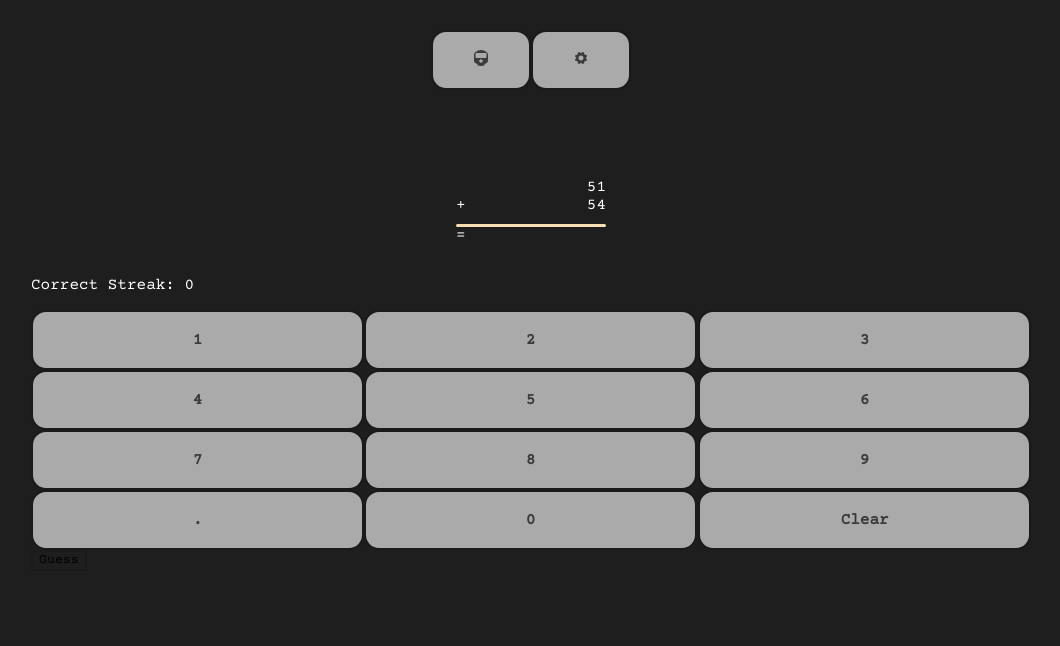
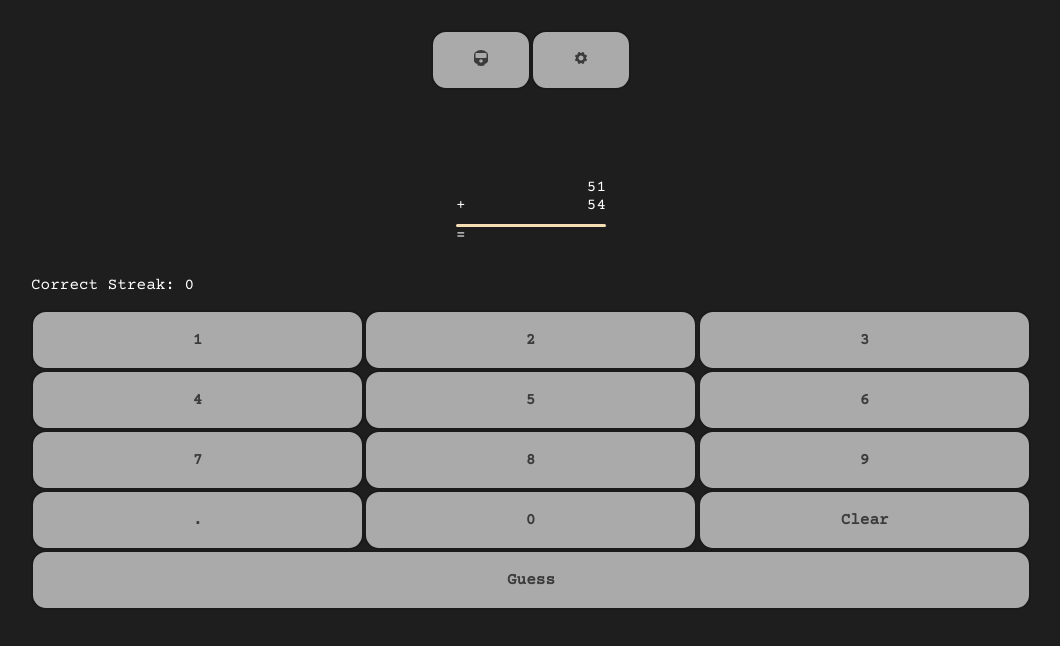
Before and after one commit to maxwelldinsmore/numbertrain, a React (Create React App) app: page / in a window 1280 px wide. Shown: the top 646 px of the page, without its empty margins (109-1169 px from the left). Built offline with nearby package versions, Linux system fonts and the light colour scheme.

Commit message:
Cleaned up css for guessing buttons

```diff
--- a/src/routes/App.css
+++ b/src/routes/App.css
@@ -1,3 +1,4 @@
+/* Free google font import */
 @import url('https://fonts.googleapis.com/css2?family=Courier+Prime&display=swap');
 body {
   background-color: #1e1e1e;
@@ -53,10 +54,46 @@
   width: 1000px;
   flex-wrap: wrap;
 }
+.guessButton:hover {
+  color: #fff;
+  background-color: #1A1A1A;
+  box-shadow: rgba(0, 0, 0, 0.25) 0 8px 15px;
+  transform: translateY(-2px);
+}
 
-section.numbox button:disabled {
-  pointer-events: none;
+.guessButton {
+  flex: 33%;
+  flex-grow: 1;
+  font-family: "Courier Prime",'mono space';
+  appearance: none;
+  background-color: #aaa;
+  border: 2px solid #1A1A1A;
+  border-radius: 15px;
+  box-sizing: border-box;
+  color: #3B3B3B;
+  cursor: pointer;
+  display: inline-block;
+  font-size: 16px;
+  font-weight: 600;
+  line-height: normal;
+  margin: 0;
+  min-height: 60px;
+  min-width: 0;
+  outline: none;
+  padding: 16px 24px;
+  text-align: center;
+  text-decoration: none;
+  transition: all 300ms cubic-bezier(.23, 1, 0.32, 1);
+  user-select: none;
+  -webkit-user-select: none;
+  touch-action: manipulation;
+  width: 100%;
+  will-change: transform;
+  width: 1000px;
+  flex-wrap: wrap;
 }
+
+
 
 section.numbox button:hover {
   color: #fff;
--- a/src/routes/HomePage.tsx
+++ b/src/routes/HomePage.tsx
@@ -92,7 +92,7 @@
         <button onClick={() => setGuess(guess + "0")}>0</button>
         <button onClick={() => setGuess("")}>Clear</button>
         </section>
-        <button onClick={() => setAnswerState(checkAnswer())}>Guess</button>
+        <button className="guessButton" onClick={() => setAnswerState(checkAnswer())}>Guess</button>
         <p>{answerState}</p>
       </header>
     </div>
```
